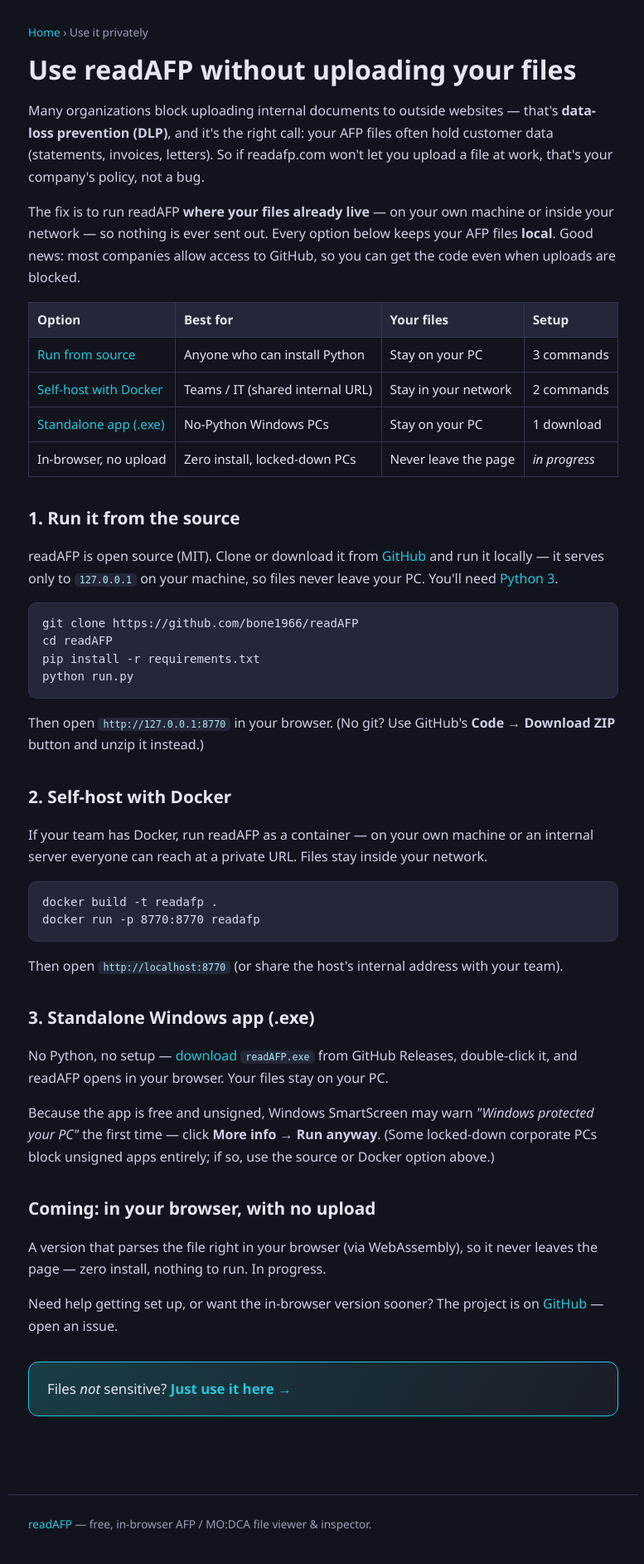
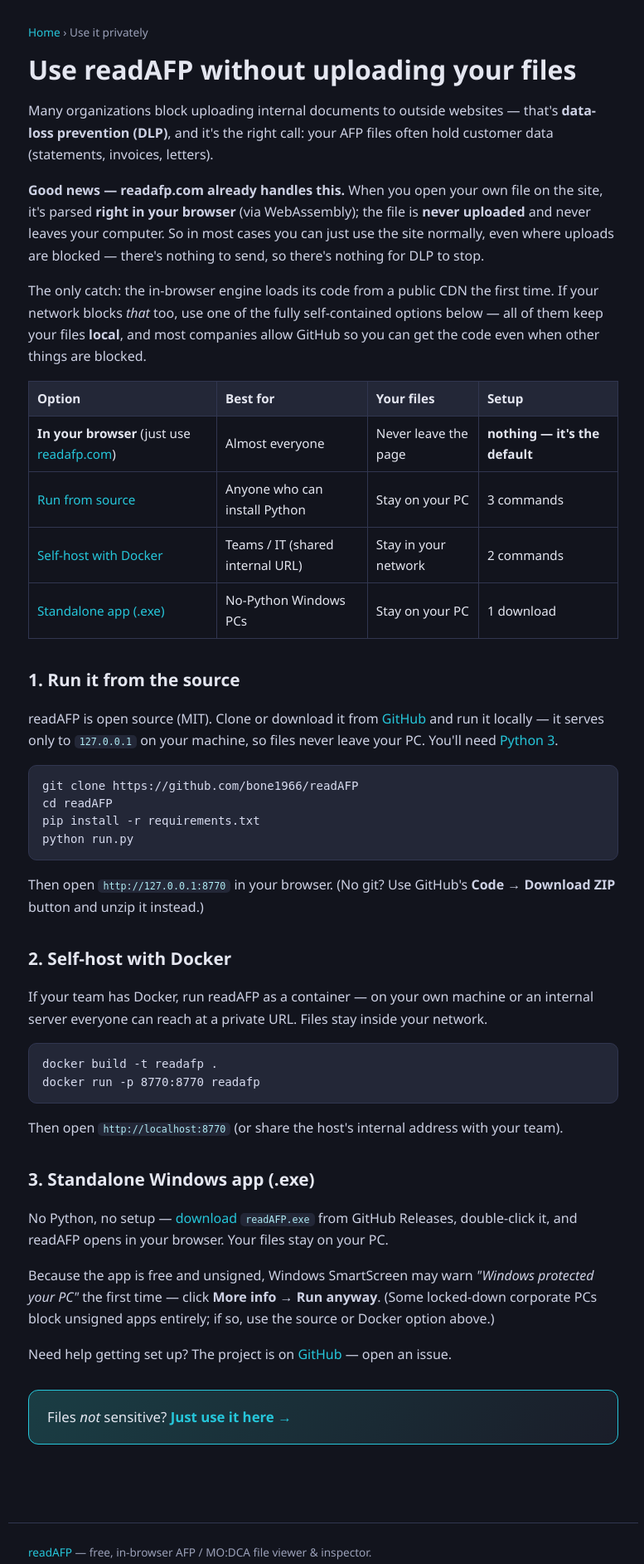
Before and after one commit to bone1966/readAFP, a Flask app: page /private in a window 1280 px wide. Shown: the part 58-1943 px from the top of the page at 83% size, without its empty margins (250-1027 px from the left). Before the commit the page ends 1904 px from the top, so only its background shows below. Run offline with Flask 3, Linux system fonts and the light colour scheme; some libraries are stand-ins or nearby versions.

Commit message:
feat: in-browser mode — parse AFP via Pyodide/WASM, no upload
The flagship privacy/DLP fix: when a user opens their own file, it's now
parsed entirely in the browser and never uploaded — nothing leaves their
computer. This makes readafp.com usable even where uploads are blocked.

- static/inbrowser.js: intercepts the upload form, loads Pyodide (CDN) +
  micropip segno/jinja2, fetches /pyodide/readafp.zip, and renders the same
  template client-side, then replaces the page. Falls back to a normal
  server submit if the engine can't load. Sample cards stay server-side
  (public, instant).
- app.py: Flask is now imported lazily inside create_app() so readafp.app
  imports cleanly under Pyodide; new pure build_context() (the Flask-free
  orchestration shared by server + client) replaces _render_inspect; new
  /pyodide/readafp.zip route serves the zipped package to the client.
- /private page updated: in-browser is now the default ("nothing to send,
  nothing for DLP to stop"); source/Docker/.exe are offline fallbacks.

Validated end-to-end in a real browser (Playwright): a picked file renders
the full UI with ZERO POST requests (confirmed client-side). 185 tests pass.

Co-Authored-By: Claude Opus 4.8 <noreply@anthropic.com>

```diff
--- a/src/readafp/app.py
+++ b/src/readafp/app.py
@@ -7,7 +7,10 @@ from collections import Counter
 from pathlib import Path
 from typing import Any, Dict, List
 
-from flask import Flask, Response, abort, render_template, request
+# Flask is imported lazily inside create_app(), not at module top, so that
+# readafp.app can be imported in a Flask-free environment — notably Pyodide
+# (WebAssembly), where the in-browser build runs build_context() with no
+# server. Everything at module level here is pure Python.
 
 # Package directory for templates/static/samples. When frozen by PyInstaller
 # (the desktop .exe) the package data is unpacked under sys._MEIPASS, so
@@ -135,8 +138,10 @@ SAMPLES = [
 ]
 
 
-def create_app() -> Flask:
+def create_app():
     """Build the Flask application."""
+    from flask import Flask, Response, abort, render_template, request
+
     if getattr(sys, "frozen", False):  # desktop .exe: data is under _MEIPASS
         app = Flask(
             __name__,
@@ -231,35 +236,75 @@ def create_app() -> Flask:
                 codepage=codepage,
                 samples=SAMPLES,
             )
-        data = upload.read()
-        return _render_inspect(data, upload.filename, codepage)
+        ctx = build_context(upload.read(), upload.filename, codepage)
+        return render_template("index.html", **ctx)
 
     @app.get("/inspect-sample/<name>")
     def inspect_sample(name: str) -> str:
         sample = next((s for s in SAMPLES if s["name"] == name), None)
         if sample is None:
             abort(404)
-        path = _SAMPLES_DIR / sample["file"]
-        data = path.read_bytes()
-        return _render_inspect(data, sample["file"], "cp500")
+        data = (_SAMPLES_DIR / sample["file"]).read_bytes()
+        return render_template(
+            "index.html", **build_context(data, sample["file"], "cp500"))
+
+    @app.get("/pyodide/readafp.zip")
+    def pyodide_pkg() -> Response:
+        """The readafp package (source + templates), zipped for the
+        in-browser Pyodide build to unpack and import. Built once, cached."""
+        return Response(_readafp_zip_bytes(), mimetype="application/zip")
 
     return app
 
 
-def _render_inspect(data: bytes, filename: str, codepage: str) -> str:
-    """Parse AFP bytes and render the full inspect/render template."""
+_READAFP_ZIP: bytes = b""
+
+
+def _readafp_zip_bytes() -> bytes:
+    """Zip the readafp .py modules + templates with a ``readafp/`` prefix.
+
+    Cached after first build. The in-browser client fetches this, unpacks it
+    into Pyodide's filesystem, and imports readafp — so the same parser and
+    template render the file locally, with nothing uploaded.
+    """
+    global _READAFP_ZIP
+    if _READAFP_ZIP:
+        return _READAFP_ZIP
+    import io
+    import zipfile
+
+    buf = io.BytesIO()
+    with zipfile.ZipFile(buf, "w", zipfile.ZIP_DEFLATED) as z:
+        for path in sorted(_PKG_DIR.rglob("*")):
+            if (path.is_file() and path.suffix in (".py", ".html")
+                    and "__pycache__" not in path.parts):
+                arc = "readafp/" + path.relative_to(_PKG_DIR).as_posix()
+                z.write(path, arc)
+    _READAFP_ZIP = buf.getvalue()
+    return _READAFP_ZIP
+
+
+def _safe_codepage(codepage: str) -> str:
+    return codepage if codepage in {n for n, _ in CODEPAGES} else "cp500"
+
+
+def build_context(data: bytes, filename: str, codepage: str) -> Dict[str, Any]:
+    """Parse AFP bytes into the full template context (Flask-free).
+
+    Returns the dict of template variables for index.html — used by the
+    server routes (via render_template) and by the in-browser Pyodide build
+    (which renders the same template client-side). No Flask, no I/O.
+    """
+    codepage = _safe_codepage(codepage)
+    base: Dict[str, Any] = {
+        "codepages": CODEPAGES, "codepage": codepage, "samples": SAMPLES,
+    }
     try:
         parsed = list(iter_fields(data))
     except AfpParseError as exc:
         logger.warning("Failed to parse %s: %s", filename, exc)
-        return render_template(
-            "index.html",
-            fields=None,
-            error=f"Not a valid AFP file: {exc}",
-            codepages=CODEPAGES,
-            codepage=codepage,
-            samples=SAMPLES,
-        )
+        return {**base, "fields": None,
+                "error": f"Not a valid AFP file: {exc}"}
     fields = _field_rows(parsed)
     summary = Counter(row["name"] for row in fields)
     pages = extract_pages(parsed, codepage)
@@ -274,23 +319,20 @@ def _render_inspect(data: bytes, filename: str, codepage: str) -> str:
             if row["page"] is None and row["sf_id"] == "0xD3EE9B":
                 row["page"] = src_to_page.get(row["offset"])
     page_svgs = pages_to_svgs(pages, MAX_RENDER_PAGES)
-    return render_template(
-        "index.html",
-        fields=fields,
-        error=None,
-        filename=filename,
-        filesize=len(data),
-        summary=summary.most_common(),
-        page_svgs=page_svgs,
-        page_texts=[p.plain_text for p in pages[: len(page_svgs)]],
-        page_total=len(pages),
-        codepages=CODEPAGES,
-        codepage=codepage,
-        mcf_note=_mcf_codepage_note(parsed),
-        resource_kind=_resource_kind(parsed),
-        missing_resources=_missing_resources(parsed),
-        samples=SAMPLES,
-    )
+    return {
+        **base,
+        "fields": fields,
+        "error": None,
+        "filename": filename,
+        "filesize": len(data),
+        "summary": summary.most_common(),
+        "page_svgs": page_svgs,
+        "page_texts": [p.plain_text for p in pages[: len(page_svgs)]],
+        "page_total": len(pages),
+        "mcf_note": _mcf_codepage_note(parsed),
+        "resource_kind": _resource_kind(parsed),
+        "missing_resources": _missing_resources(parsed),
+    }
 
 
 # Begin-fields that mark a stream as a stand-alone AFP *resource* rather
--- a/src/readafp/templates/index.html
+++ b/src/readafp/templates/index.html
@@ -4,6 +4,7 @@
   <meta charset="UTF-8">
   <meta name="viewport" content="width=device-width, initial-scale=1.0">
   <link rel="icon" type="image/svg+xml" href="{{ url_for('static', filename='favicon.svg') }}">
+  <script src="{{ url_for('static', filename='inbrowser.js') }}" defer></script>
   <title>readAFP — AFP / MO:DCA file inspector &amp; renderer</title>
   <meta name="description" content="Upload an AFP (Advanced Function Presentation / MO:DCA) file and explore its structured-field tree alongside an SVG render of every page. Decodes PTOCA text, IOCA images, BCOCA bar codes, and GOCA vector graphics.">
   <meta name="author" content="Keith Lutz">
--- a/src/readafp/templates/private.html
+++ b/src/readafp/templates/private.html
@@ -9,18 +9,30 @@
   <p>Many organizations block uploading internal documents to outside
   websites — that's <strong>data-loss prevention (DLP)</strong>, and it's the
   right call: your AFP files often hold customer data (statements, invoices,
-  letters). So if readafp.com won't let you upload a file at work, that's your
-  company's policy, not a bug.</p>
+  letters).</p>
 
-  <p>The fix is to run readAFP <strong>where your files already live</strong> —
-  on your own machine or inside your network — so nothing is ever sent out.
-  Every option below keeps your AFP files <strong>local</strong>. Good news:
-  most companies allow access to GitHub, so you can get the code even when
-  uploads are blocked.</p>
+  <p><strong>Good news — readafp.com already handles this.</strong> When you
+  open your own file on the site, it's parsed <strong>right in your browser</strong>
+  (via WebAssembly); the file is <strong>never uploaded</strong> and never
+  leaves your computer. So in most cases you can just use the site normally,
+  even where uploads are blocked — there's nothing to send, so there's nothing
+  for DLP to stop.</p>
+
+  <p>The only catch: the in-browser engine loads its code from a public CDN
+  the first time. If your network blocks <em>that</em> too, use one of the
+  fully self-contained options below — all of them keep your files
+  <strong>local</strong>, and most companies allow GitHub so you can get the
+  code even when other things are blocked.</p>
 
   <table>
     <tr>
       <th>Option</th><th>Best for</th><th>Your files</th><th>Setup</th>
+    </tr>
+    <tr>
+      <td><strong>In your browser</strong> (just use <a href="/">readafp.com</a>)</td>
+      <td>Almost everyone</td>
+      <td>Never leave the page</td>
+      <td><strong>nothing — it's the default</strong></td>
     </tr>
     <tr>
       <td><a href="#source">Run from source</a></td>
@@ -39,12 +51,6 @@
       <td>No-Python Windows PCs</td>
       <td>Stay on your PC</td>
       <td>1 download</td>
-    </tr>
-    <tr>
-      <td>In-browser, no upload</td>
-      <td>Zero install, locked-down PCs</td>
-      <td>Never leave the page</td>
-      <td><em>in progress</em></td>
     </tr>
   </table>
 
@@ -80,13 +86,8 @@ docker run -p 8770:8770 readafp</code></pre>
   <strong>More info → Run anyway</strong>. (Some locked-down corporate PCs
   block unsigned apps entirely; if so, use the source or Docker option above.)</p>
 
-  <h2>Coming: in your browser, with no upload</h2>
-  <p>A version that parses the file right in your browser (via WebAssembly),
-  so it never leaves the page — zero install, nothing to run. In progress.</p>
-
-  <p>Need help getting set up, or want the in-browser version sooner? The
-  project is on <a href="https://github.com/bone1966/readAFP">GitHub</a> —
-  open an issue.</p>
+  <p>Need help getting set up? The project is on
+  <a href="https://github.com/bone1966/readAFP">GitHub</a> — open an issue.</p>
 
   <a class="cta" href="/">Files <em>not</em> sensitive? <strong>Just use it here →</strong></a>
 {% endblock %}
```
Also changed, not shown: CLAUDE.md (+18 -0 lines), src/readafp/static/inbrowser.js (added, +115 -0 lines), tests/test_app.py (+30 -0 lines).
